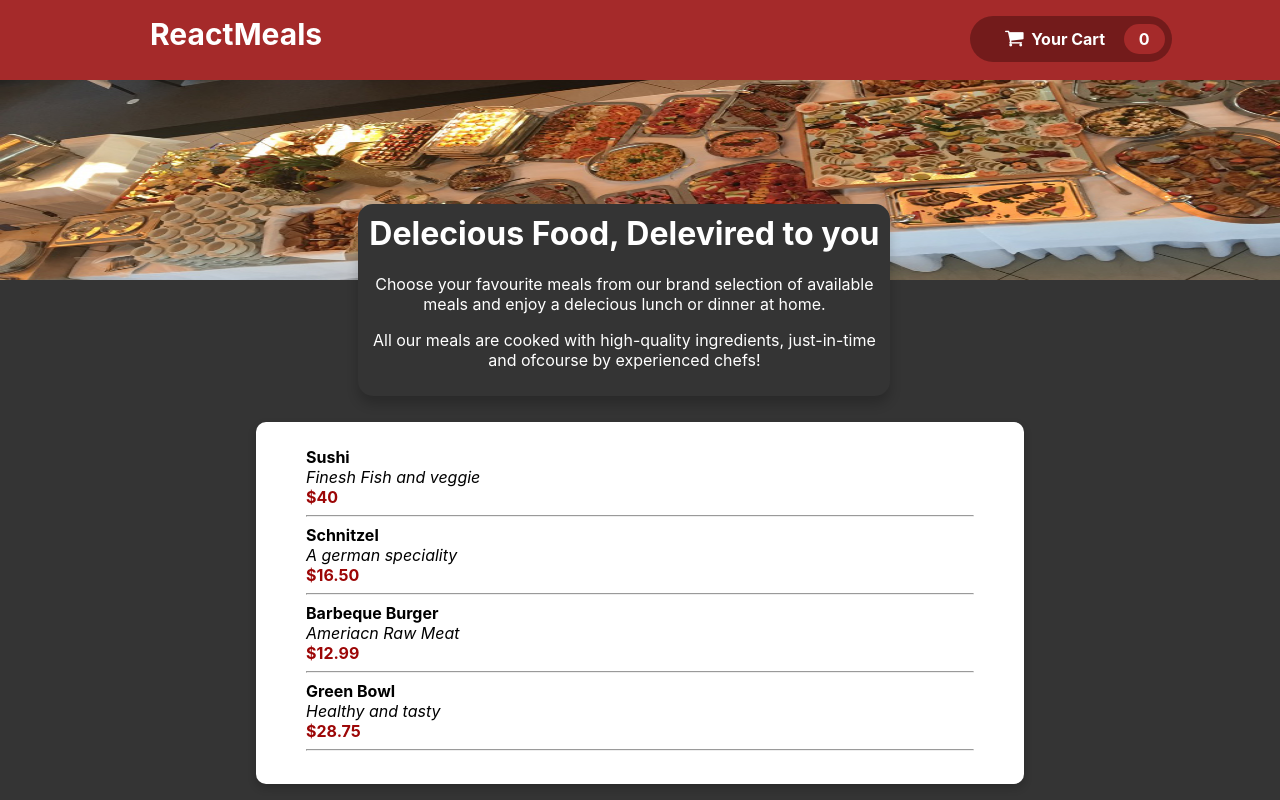
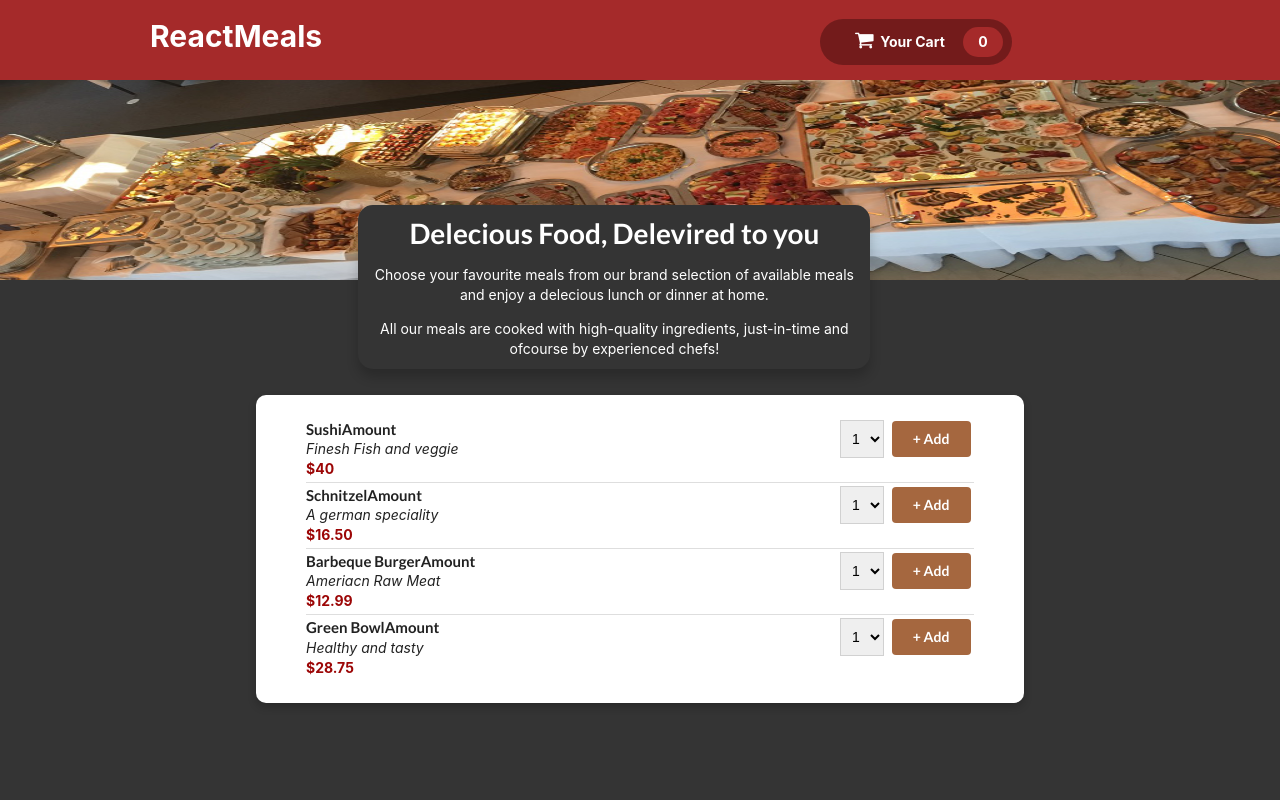
Before and after one commit to rockxxxxxx/Restaurent, a React (Create React App) app: page / in a window 1280 px wide. Built offline with nearby package versions, Linux system fonts and the light colour scheme.

Commit message:
added a form for user to select number of quantity of item he want to order and also added Add button

```diff
--- a/public/index.html
+++ b/public/index.html
@@ -25,6 +25,7 @@
       Learn how to configure a non-root public URL by running `npm run build`.
     -->
     <link rel="stylesheet" href="https://cdnjs.cloudflare.com/ajax/libs/font-awesome/4.7.0/css/font-awesome.min.css">
+    <link rel="stylesheet" href="https://cdnjs.cloudflare.com/ajax/libs/semantic-ui/2.4.1/semantic.min.css" integrity="sha512-8bHTC73gkZ7rZ7vpqUQThUDhqcNFyYi2xgDgPDHc+GXVGHXq+xPjynxIopALmOPqzo9JZj0k6OqqewdGO3EsrQ==" crossorigin="anonymous" referrerpolicy="no-referrer" />
     <title>React App</title>
   </head>
   <body>
--- a/src/components/UI/Card.css
+++ b/src/components/UI/Card.css
@@ -25,3 +25,6 @@
     padding: 0;
     font-style: italic;
   }
+  .ui button{
+    background-color: rgba(20, 1, 1, 0.349);
+  }
--- a/src/components/UI/Card.js
+++ b/src/components/UI/Card.js
@@ -3,21 +3,25 @@
 
 const items = [
   {
+    id: "1",
     title: "Sushi",
     description: "Finesh Fish and veggie",
     price: "$40",
   },
   {
+    id: "2",
     title: "Schnitzel",
     description: "A german speciality",
     price: "$16.50",
   },
   {
+    id: "3",
     title: "Barbeque Burger",
     description: "Ameriacn Raw Meat",
     price: "$12.99",
   },
   {
+    id: "4",
     title: "Green Bowl",
     description: "Healthy and tasty",
     price: "$28.75",
@@ -26,18 +30,31 @@
 
 export default function Card() {
   return (
-    <div className="cardList">
-      <div className="container">
+    <div className="cardList container">
+      <div class="ui middle aligned divided list">
         {items.map((item) => {
           return (
-            <>
+            <div className="item itemParent" key={item.id}>
+              <div class="right floated content">
+                <form>
+                  <select class="ui dropdown">
+                    <option value="1">1</option>
+                    <option value="2">2</option>
+                    <option value="3">3</option>
+                    <option value="4">4</option>
+                    <option value="5">5</option>
+                  </select>
+                  &nbsp;&nbsp;
+                  <div class="ui brown button">+ Add</div>
+                </form>
+              </div>
               <h4>
                 <b>{item.title}</b>
+                Amount
               </h4>
               <p className="itemDesc">{item.description}</p>
               <p className="itemPrice"> {item.price}</p>
-              <hr />
-            </>
+            </div>
           );
         })}
       </div>
```
